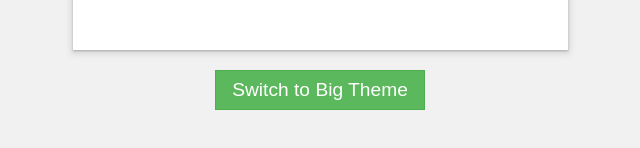
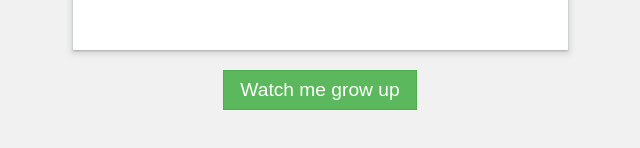
Before and after one commit to jacobsowles/react-context-api-demo, a React (Create React App) app: page / in a window 1280 px wide. Shown: the part 586-734 px from the top of the page, without its empty margins (320-960 px from the left). Built offline with nearby package versions, Linux system fonts and the light colour scheme.

Commit message:
feat: update theme toggle text

```diff
--- a/src/components/ThemeToggle/ThemeToggle.js
+++ b/src/components/ThemeToggle/ThemeToggle.js
@@ -6,7 +6,7 @@ import "./ThemeToggle.css";
 const ThemeToggle = ({ themeContext }) => {
   return (
     <button className="theme-toggle" onClick={themeContext.toggleTheme}>
-      Switch to {themeContext.name === "smol" ? "Big" : "Smol"} Theme
+      Watch me grow{themeContext.name === "smol" ? " up" : "...down?"}
     </button>
   );
 };
```
